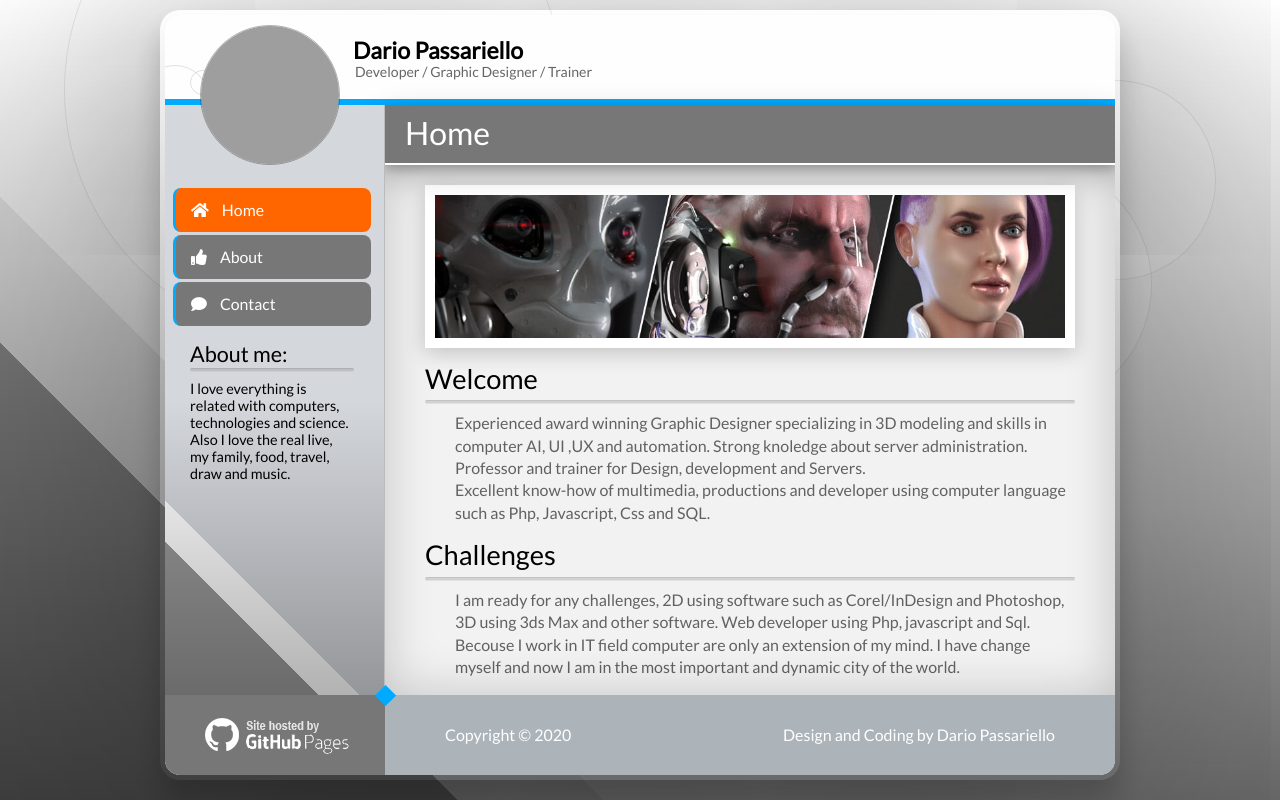
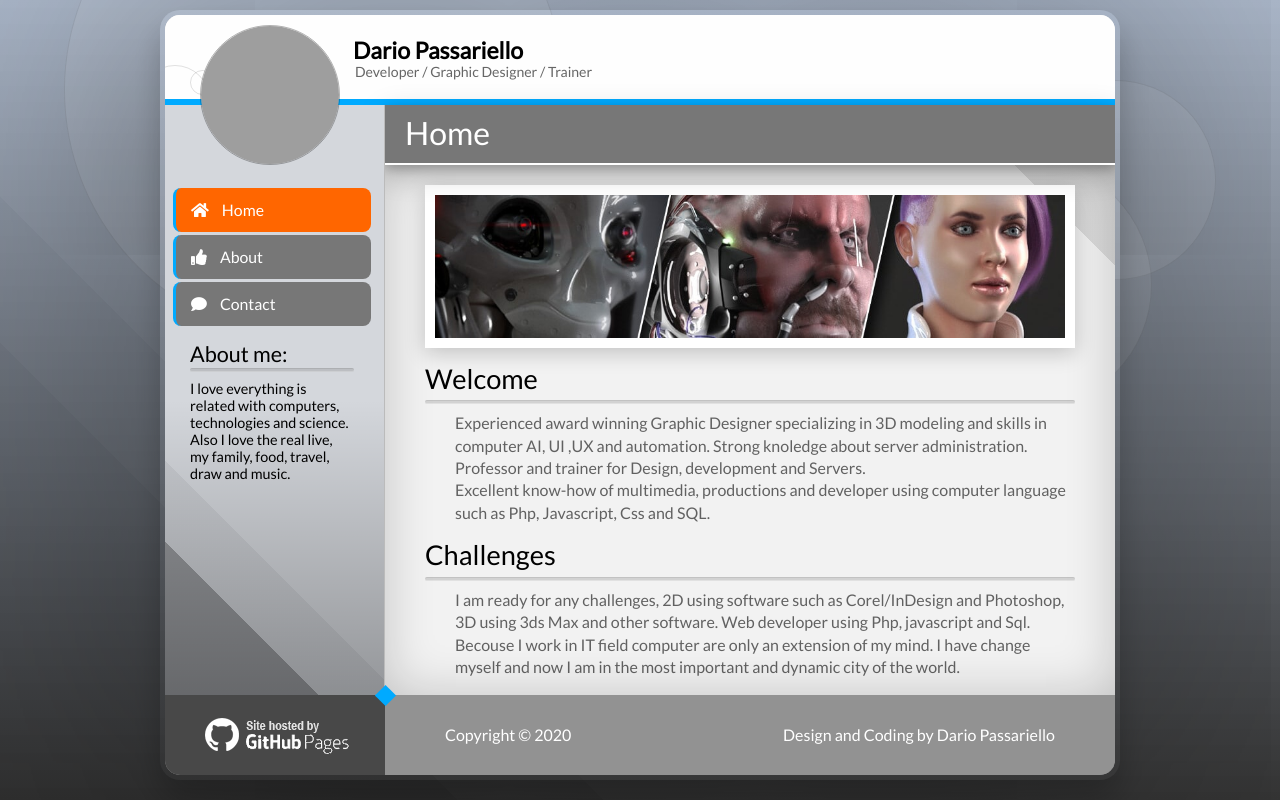
Before and after one commit to passariello/passariello.github.io, a PHP site: page / in a window 1280 px wide. Run offline with PHP 8.4, Linux system fonts and the light colour scheme; some libraries are stand-ins or nearby versions; grey boxes are pictures that could not be loaded.

Commit message:
404 + loader

```diff
--- a/css/html.css
+++ b/css/html.css
@@ -44,8 +44,8 @@ html, body{
 body::after {
 	content: '';
 	background-image:
-	linear-gradient(to bottom, transparent, rgba(0,0,0,.6) ),
-	linear-gradient(45deg, #999 0%, #999 22%, #eee 22%, #eee 29%, transparent 29%);
+	linear-gradient(to bottom, rgba(110,130,160,.6), rgba(0,0,0,.8) ),
+	linear-gradient(45deg, rgba(0,0,0,.1) 0%, rgba(0,0,0,.1) 22%, rgba(0,0,0,.05) 22%, rgba(0,0,0,.05) 29%, transparent 29%);
 	background-position:center center;
 	background-repeat:no-repeat;
 	position: fixed;
@@ -69,6 +69,15 @@ h1,h2,h3,h4,h5,h6{
 
 a{
 	text-decoration: none;
+	color: #0085c7;
+}
+
+a:visited{
+	color: #c70074;
+}
+
+a:hover{
+	color: #F60;
 }
 
 hr{
--- a/css/style.css
+++ b/css/style.css
@@ -147,7 +147,10 @@ SOFTWARE.
 	line-height:1.5em;
 	overflow:auto;
 	display:none;
-	box-shadow:0 0 50px rgba(0,0,0,.2) inset
+	box-shadow:0 0 50px rgba(0,0,0,.2) inset;
+	background-image:
+	/*linear-gradient(45deg, rgba(0,0,0,.1) 6%, rgba(0,0,0,.1) 6%, rgba(0,0,0,.03) 6%, rgba(0,0,0,.03) 10%, transparent 10%);*/
+	linear-gradient(45deg, transparent 0%, transparent 92%, rgba(0,0,0,.1) 92%, rgba(0,0,0,.1) 90%);
 }
 
 .page article{
@@ -156,7 +159,7 @@ SOFTWARE.
 	line-height:1.4em;
 }
 
-.page img{
+.page article img{
 	border:solid white;
 	border-width:10px;
 	box-shadow:0 5px 20px rgba(0,0,0,.2);
@@ -192,7 +195,7 @@ SOFTWARE.
 	background-color: #d4d7dc;
 	background-image:
 	linear-gradient(0, rgba(0,0,0,.3) 0%, transparent 50%),
-	linear-gradient(45deg, #999 19%, #999 19%, white 19%, white 24%, transparent 24%);
+	linear-gradient(45deg, rgba(0,0,0,.3) 19%, rgba(0,0,0,.3) 19%, rgba(0,0,0,.05) 19%, rgba(0,0,0,.05) 29%, transparent 29%);
 }
 
 .nav h2{
@@ -242,10 +245,10 @@ SOFTWARE.
 	bottom:0;
 	left:0;
 	right:0;
-	background: #acb3b9;
+	background: rgba(0,0,0,.4);
 	padding: 30px 60px;
 	height:80px;
-	border:solid #777;
+	border:solid rgba(0,0,0,.5);
 	border-width:0 0 0 220px;
 	color:white;
 }
--- a/script/javascript.js
+++ b/script/javascript.js
@@ -127,18 +127,25 @@ SOFTWARE.
 						$( '.title h2' ).text( result );
 						$( 'nav .'+result ).addClass( 'selected' );
 
-						document.title = "Dario Passariello - " + result.charAt(0).toUpperCase() + result.slice(1);
+						document.title = "Dario Passariello | page: " + result.charAt(0).toUpperCase() + result.slice(1);
 
 					}).fail(function(){
-						error( 404 );
+						error( result, 404 );
 					});
 				});
 
-			function error( id ){
-				switch ( id ) {
-					case 404: console.log( 'Page not found on server' ); break;
+			function error( page, error ){
+				var $page;
+				switch ( error ) {	case 404: $page = 404; break;
 					default: null;
 				}
+
+				console.log( 'Page ' + page + ' not found on server' );
+				document.title = "Dario Passariello - Error " + error + ", page " + page + " not found on server";
+				$( '.title h2' ).text( error );
+					$.ajax({ url: noCache( "/pages/errors/" + $page + ".html" )}).done(function( data ) {
+						$( '.page' ).html( data ).fadeIn( 200 );
+					});
 			};
 		};
 
```
Also changed, not shown: pages/errors/404.html (added, +16 -0 lines), images/404.png (added).
